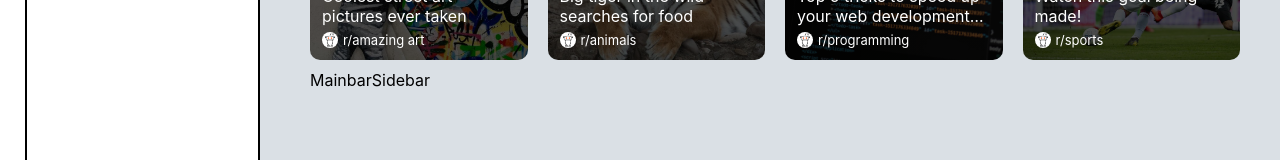
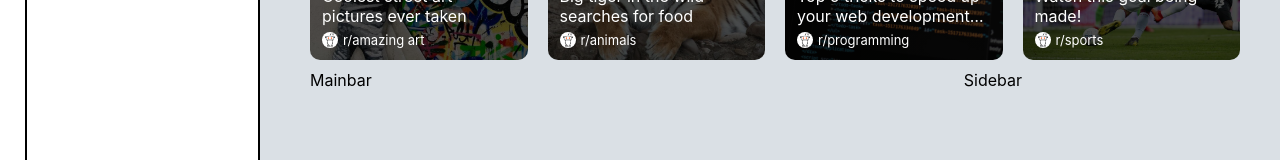
Before and after one commit to drewnzai/RedditClone-Frontend, a React (Create React App) app: page / in a window 1280 px wide. Shown: the part 216-376 px from the top of the page. Built offline with nearby package versions, Linux system fonts and the light colour scheme.

Commit message:
Spaces the bars

```diff
--- a/src/components/content/mainbar/Mainbar.css
+++ b/src/components/content/mainbar/Mainbar.css
@@ -0,0 +1,3 @@
+.mainbar{
+    flex: 0.75;
+}
--- a/src/components/content/mainbar/Mainbar.tsx
+++ b/src/components/content/mainbar/Mainbar.tsx
@@ -1,7 +1,7 @@
 import './Mainbar.css';
 
 function Mainbar(){
-    return <div>Mainbar</div>;
+    return <div className='mainbar'>Mainbar</div>;
 }
 
 export default Mainbar;
```
